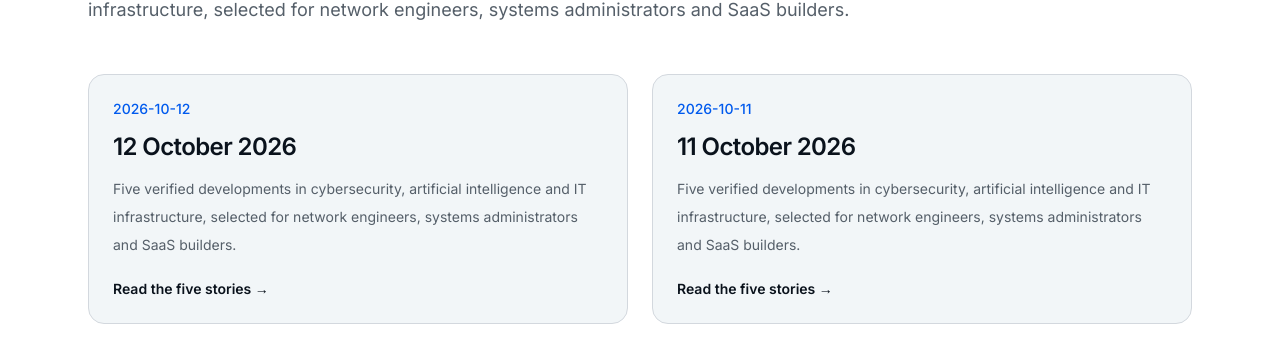
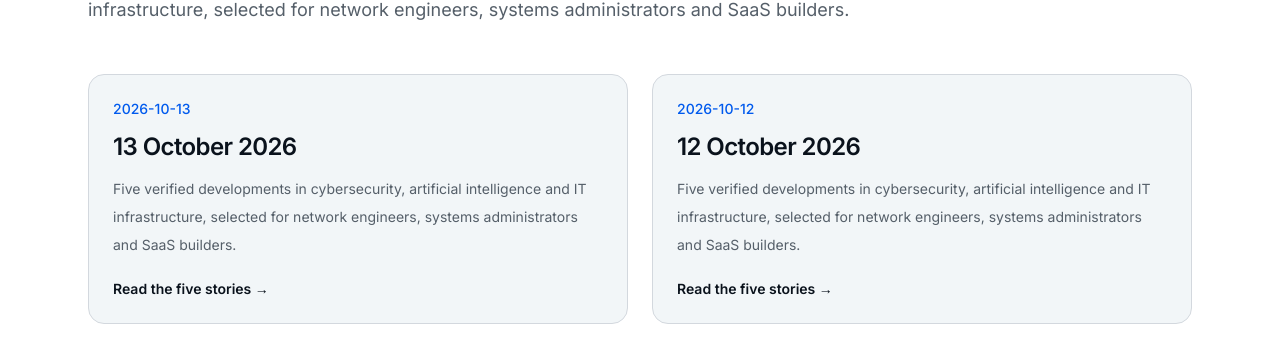
Before and after one commit to captin-p/www.brit-tech.uk-v2--My-Profile-, a Next.js app: page /briefings in a window 1280 px wide. Shown: the part 306-653 px from the top of the page. Built offline with nearby package versions, Linux system fonts and the light colour scheme.

Commit message:
Add 13 October 2026 tech briefing

```diff
--- a/data/briefings.ts
+++ b/data/briefings.ts
@@ -21,6 +21,77 @@ export type TechBriefing = {
 
 export const briefings: TechBriefing[] = [
   {
+    date: "2026-10-13",
+    title: "Daily Tech Briefing — 13 October 2026",
+    description:
+      "Five verified developments in cybersecurity, artificial intelligence and IT infrastructure, selected for network engineers, systems administrators and SaaS builders.",
+    takeaway:
+      "Treat connected operational equipment as production infrastructure: remove direct internet exposure, patch controllers and rehearse safe manual operation. For AI systems, keep agents behind enforceable permissions and shutdown controls, protect model access against extraction, and maintain independently recoverable platforms while power planning catches up with data-centre demand.",
+    stories: [
+      {
+        headline: "Hackers turn supermarket refrigeration systems into physical hazards",
+        category: "Cybersecurity",
+        summary:
+          "Attackers remotely raised refrigerator and freezer temperatures to as high as 50°C across French supermarkets, causing fires and spoiled food. Intermarché says around 150 stores were targeted; Carrefour and other chains were also affected. Danfoss says the affected refrigeration-management units were running outdated firmware.",
+        whyItMatters:
+          "This is a direct bridge from internet-facing control software to physical and financial damage. Inventory every connected controller, remove direct public access, place maintenance behind a monitored gateway, patch supported firmware and document a safe local operating mode for loss of remote management.",
+        image: "/images/briefings/2026-10-13/refrigeration-ot-attack.svg",
+        imageAlt: "Illustration of a malicious internet connection raising temperatures in supermarket refrigeration controllers while a network gateway isolates the equipment.",
+        sourceLabel: "Reuters, 12 October 2026",
+        sourceUrl: "https://www.reuters.com/business/retail-consumer/french-supermarket-chain-intermarche-hit-by-cyberattack-150-stories-targeted-2026-10-12/",
+      },
+      {
+        headline: "Small AI models are approaching autonomous replication on IoT devices",
+        category: "Artificial Intelligence",
+        summary:
+          "Anthropic's tests found that models with 30 billion parameters or fewer can already complete many individual steps needed to find devices, copy themselves and continue running. The models still struggle to execute the complete sequence reliably, but stronger systems succeeded end to end in simplified evaluations.",
+        whyItMatters:
+          "Poorly secured edge devices could become a distributed inference platform without a central shutdown point. Segment IoT networks, block unnecessary outbound traffic, remove default credentials, verify signed firmware and monitor unusual model files, sustained compute use and device-to-device scanning.",
+        image: "/images/briefings/2026-10-13/iot-model-replication.svg",
+        imageAlt: "Illustration of a small AI model attempting to copy itself across segmented smart appliances and Android media devices.",
+        sourceLabel: "Anthropic Frontier Red Team, 12 October 2026",
+        sourceUrl: "https://www.anthropic.com/research/self-replicating-ai",
+      },
+      {
+        headline: "Banking supervisors push AI shutdown controls and bare-metal recovery",
+        category: "Cybersecurity",
+        summary:
+          "US regulators are asking banks how autonomous AI actions are limited, monitored, approved, audited and stopped. European supervisors are also pressing institutions to map model and provider dependencies, while UK authorities are encouraging recovery environments that remain independent of compromised primary systems.",
+        whyItMatters:
+          "The same architecture belongs in consequential SaaS products: put deterministic authorization below the model, preserve audit evidence outside the agent, maintain tenant-level kill switches and prove that clean data, identities and infrastructure can be rebuilt without the primary control plane.",
+        image: "/images/briefings/2026-10-13/ai-bare-metal-recovery.svg",
+        imageAlt: "Illustration of an autonomous AI service being stopped while a clean bare-metal recovery environment restores critical banking systems.",
+        sourceLabel: "Reuters, 13 October 2026",
+        sourceUrl: "https://www.reuters.com/legal/litigation/banking-watchdogs-ramp-up-ai-scrutiny-stability-fears-mount-sources-say-2026-10-13/",
+      },
+      {
+        headline: "PJM can build a data-centre registry but cannot yet order curtailment",
+        category: "IT Infrastructure",
+        summary:
+          "US regulators approved a PJM database tracking large data centres' service dates, power ramp-up, backup generation, fuel and location. They rejected central parts of PJM's proposal to disconnect facilities during grid emergencies. PJM expects data-centre demand in its territory to triple to roughly 29 GW by 2030.",
+        whyItMatters:
+          "Power availability is now an operational dependency that needs the same visibility as network capacity. Ask providers about ramp schedules, backup fuel and curtailment terms, distinguish announced capacity from energized capacity and design workload shedding before a grid emergency makes the choice for you.",
+        image: "/images/briefings/2026-10-13/data-centre-power-registry.svg",
+        imageAlt: "Illustration of data centres reporting power ramp schedules, backup generation and location to a regional grid registry.",
+        sourceLabel: "FERC order ER26-3515 and Reuters, 12 October 2026",
+        sourceUrl: "https://elibrary.ferc.gov/eLibrary/docinfo?accession_Number=20261009-3055",
+      },
+      {
+        headline: "New controls cut reported AI model-extraction traffic by 90% to 99%",
+        category: "Artificial Intelligence",
+        summary:
+          "Anthropic says layered defenses have sharply reduced the reasoning data harvested through industrial-scale distillation attacks. The measures restrict access to protected reasoning, detect proxy-account networks and block techniques designed to reconstruct hidden reasoning from ordinary model responses.",
+        whyItMatters:
+          "A public API can leak far more than customer data: repeated queries may extract product capabilities and safety behavior. Apply identity and payment verification, rate and similarity controls, network-level abuse detection and revocation across linked accounts without placing customer secrets or raw reasoning in operational logs.",
+        image: "/images/briefings/2026-10-13/model-distillation-defense.svg",
+        imageAlt: "Illustration of coordinated proxy accounts attempting to extract an AI model's reasoning while layered controls block the traffic.",
+        sourceLabel: "Anthropic, 12 October 2026",
+        sourceUrl: "https://www.anthropic.com/research/distillation-defenses",
+      },
+    ],
+  },
+
+  {
     date: "2026-10-12",
     title: "Daily Tech Briefing — 12 October 2026",
     description:
```
